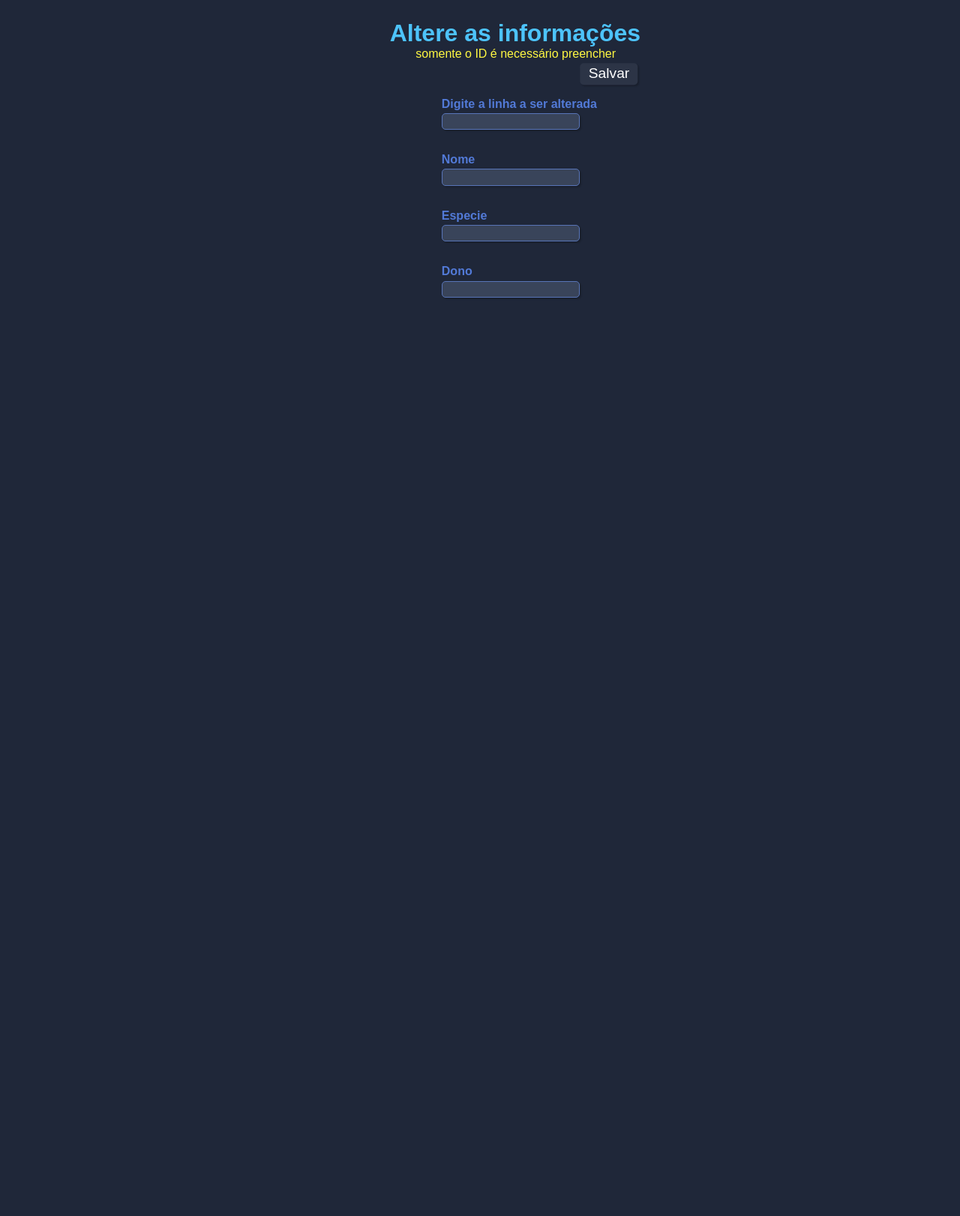
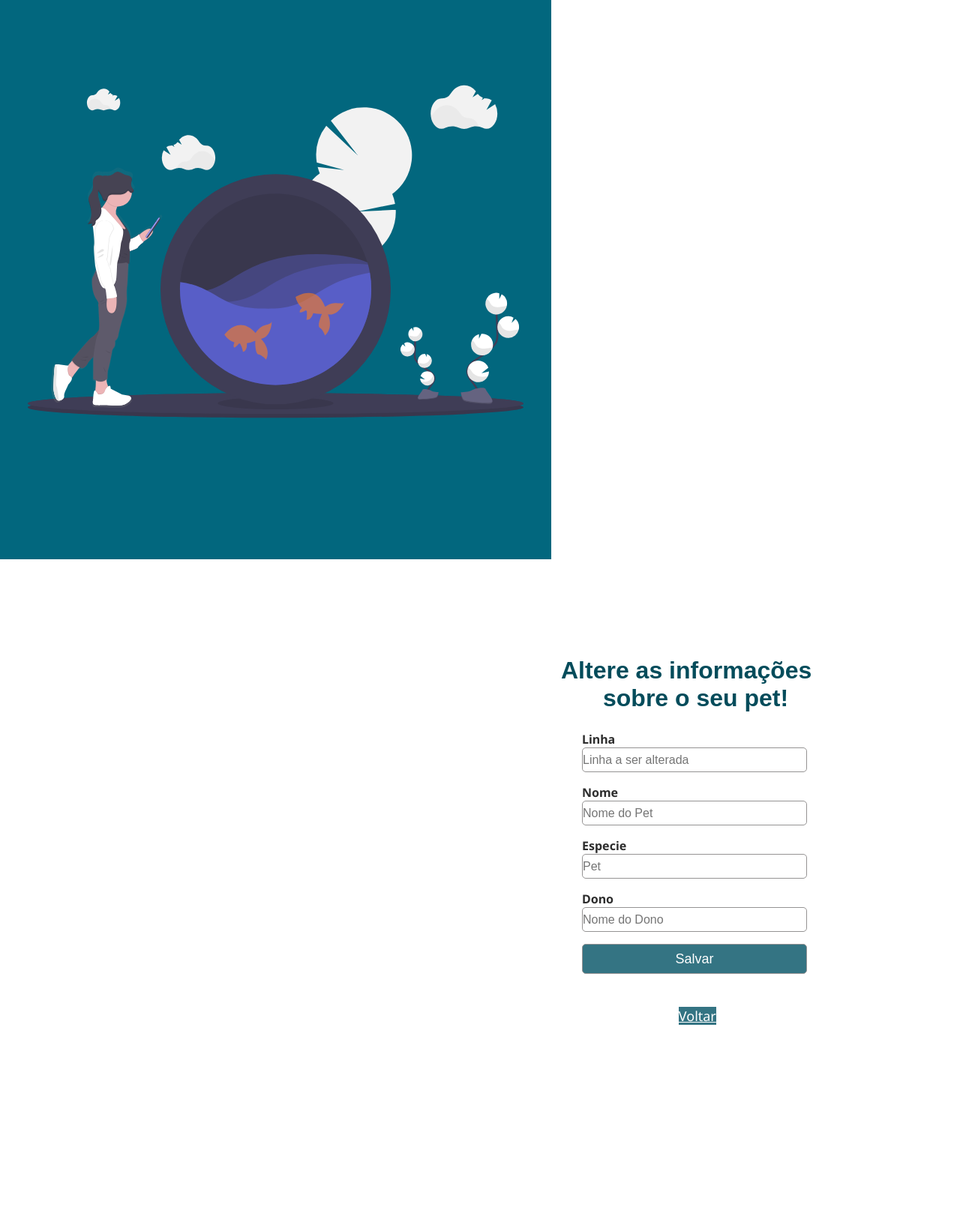
Before and after one commit to felipe-paes/teste, a Flask app: page /alterar in a window 1280 px wide. Shown: the whole page at 75% size. Before the commit the page ends 397 px from the top, so only its background shows below. Run offline with Flask 2, Linux system fonts and the light colour scheme.

Commit message:
finalizado

```diff
--- a/function.py
+++ b/function.py
@@ -20,5 +20,5 @@ def deletar(i):
 
 def alterar(i, name, especie, dono):
     deletar(i)
-    insert(name, especie, dono)
+    create(name, especie, dono)
     return
--- a/static/styles/alterar.css
+++ b/static/styles/alterar.css
@@ -1,97 +1,132 @@
 *{
     margin: 0;
     padding: 0;
-}
-
-#titulo{
-    font-family: sans-serif;
-    color: #4DC3FA;
-    margin-left: -10%;
-}
-
-#subtitulo{
-    font-family: sans-serif;
-    color: #FFF842;
-    margin-left: -5%;
 
 }
 
-fieldset {
-    border: 0;
+#title{
+    font-family: 'Nunito', sans-serif;
+    color: #044C5B;
+    margin-left: 5%;
+}
+#title2{
+    font-family: 'Nunito', sans-serif;
+    color: #044C5B;
+    margin-left: 15%;
 }
 
+
+fieldset{
+    border:0;
+
+}
 body{
-    background-color: #1F2739;
-    font-family: sans-serif;
+    background-color: #ffff;
+    font-family:'Poppins' sans-serif;
     font-size: 1em;
-    color: #A7A1AE;
-
-    margin-left: 46%;
+    color: #2d2d2d;
+    /*margin-left: 36%;
     margin-top: 2%;
-    justify-content: center;
+    justify-content: flex-end;*/
 }
 
 input, select, textarea, button{
+    border: 1px solid #959393;
     border-radius: 5px;
+
 }
 
-.campo {
+.camp{
+    margin-left: 10%;
     margin-bottom: 1em;
+
 }
 
-.campo label{
-    margin-top: 15%;
-    margin-bottom: 0.2em;
-    color: #527ad7;
+.camp label{
+    margin-top: 0.2em;
+    color: #2d2d2d;
     display: block;
 }
 
-fieldset.grupo {
+fieldset.group.camp{
+
     float: left;
     margin-right: 1em;
+}
+
+.petImage{
+    margin-top: 45px;
+    width: 200px;
+    height: 130px;
+    margin-left: 18%;
+    justify-content: flex-end ;
 
 }
 
-.campo input[type="text"], .campo select, .campo textarea {
-    padding: 0.2em;
-    border: 1px solid #5875b8;
-    box-shadow: 2px 2px 2px rgb(0,0,0,0.2);
-    display: block;
+input{
+    font-family: 'Poppins' sans-serif;
+    font-size: medium;
+    height: 33px;
+    width: 300px;
+    justify-content: flex-end;
 }
 
-.campo select option{
-    padding-right: 1em;
+.buttom{
+    margin-left: 10%;
+    height: 40px;
+    width: 300px;
+    background-color: #347483;
+    color: #ffff;
+    font-family: 'Poppins' sans-serif;
+    font-size:large;
+
 }
 
-.campo input:focus, .campo select:focus, .campo textarea:focus {
-    background:  #326bf1;
+button:hover{
+    background-color: #044C5B;
 }
 
-.botao {
-    font-size: 1.2em;
-    background: #2C3446;
-    border: 0;
-    margin-bottom: 1em;
-    color: white;
-    padding: 0.2em 0.6em;
-    box-shadow: 2px 2px 2px rgb(0,0,0,0.2);
-    text-shadow: rgb(0,0,0,0.2);
-    position: sticky;
-    top: 80%;
-    left: 52%;
-    margin-right: -50%;
-    transform: translate(-50%, -50%);
+.nome{
+    font-family:Arial, Helvetica, sans-serifs;
 }
 
-.botao:hover {
-    background: #6495ED;
-    box-shadow: inset 2px 2px 2px rgb(0,0,0,0.2);
-    text-shadow: none;
+.check-in{
+    font-family: 'Poppins' sans-serif;
+    font-weight: lighter;
+    color: #959393;
 }
 
-.botao, select{
-    cursor: pointer;
+.esquerda{
+
+    float: left;
+    background-color:#02677e;
+    width: 735px;
+    height: 746px;
+
 }
-input {
-	background-color: #39445a;
+
+.direita{
+
+    float: right;
+    margin-top: 130px;
+    background-color: #ffff;
+    width: 560px;
+    height: 746px;
+
 }
+
+input[type="date"]{
+
+    font-family: "Popping" sans-serif;
+    font-size: 20px;
+    background-color: #ffff;
+    color: #474646;
+    font-size:medium ;
+}
+
+.arte{
+    justify-content: center;
+    margin-left: 5%;
+    width: 90%;
+    height: 90%;
+}
--- a/static/styles/create.css
+++ b/static/styles/create.css
@@ -1,95 +1,132 @@
 *{
     margin: 0;
     padding: 0;
-}
-
-#titulo{
-    font-family: sans-serif;
-    color: #4DC3FA;
-    margin-left: -5%;
-}
-
-#subtitulo{
-    font-family: sans-serif;
-    color: #FFF842;
-    margin-left: 0%;
 
 }
 
-fieldset {
-    border: 0;
+#title{
+    font-family: 'Nunito', sans-serif;
+    color: #044C5B;
+    margin-left: 5%;
+}
+#title2{
+    font-family: 'Nunito', sans-serif;
+    color: #044C5B;
+    margin-left: 15%;
 }
 
+
+fieldset{
+    border:0;
+
+}
 body{
-    background-color: #1F2739;
-    font-family: sans-serif;
+    background-color: #ffff;
+    font-family:'Poppins' sans-serif;
     font-size: 1em;
-    color: #A7A1AE;
-
-    margin-left: 46%;
+    color: #2d2d2d;
+    /*margin-left: 36%;
     margin-top: 2%;
-    justify-content: center;
+    justify-content: flex-end;*/
 }
 
 input, select, textarea, button{
+    border: 1px solid #959393;
     border-radius: 5px;
+
 }
 
-.campo {
+.camp{
+    margin-left: 10%;
     margin-bottom: 1em;
+
 }
 
-.campo label{
-    margin-top: 15%;
-    margin-bottom: 0.2em;
-    color: #527ad7;
+.camp label{
+    margin-top: 0.2em;
+    color: #2d2d2d;
     display: block;
 }
 
-fieldset.grupo {
+fieldset.group.camp{
+
     float: left;
     margin-right: 1em;
+}
+
+.petImage{
+    margin-top: 45px;
+    width: 200px;
+    height: 130px;
+    margin-left: 18%;
+    justify-content: flex-end ;
 
 }
 
-.campo input[type="text"], .campo select, .campo textarea {
-    padding: 0.2em;
-    border: 1px solid #5875b8;
-    box-shadow: 2px 2px 2px rgb(0,0,0,0.2);
-    display: block;
+input{
+    font-family: 'Poppins' sans-serif;
+    font-size: medium;
+    height: 33px;
+    width: 300px;
+    justify-content: flex-end;
 }
 
-.campo select option{
-    padding-right: 1em;
+.buttom{
+    margin-left: 10%;
+    height: 40px;
+    width: 300px;
+    background-color: #347483;
+    color: #ffff;
+    font-family: 'Poppins' sans-serif;
+    font-size:large;
+
 }
 
-.campo input:focus, .campo select:focus, .campo textarea:focus {
-    background:  #326bf1;
+button:hover{
+    background-color: #044C5B;
 }
 
-.botao {
-    font-size: 1.2em;
-    background: #2C3446;
-    border: 0;
-    margin-bottom: 1em;
-    color: white;
-    padding: 0.2em 0.6em;
-    position: sticky;
-    box-shadow: 2px 2px 2px rgb(0,0,0,0.2);
-    text-shadow: rgb(0,0,0,0.2);
-    margin-right: -50%;
-    transform: translate(-50%, -50%);
+.nome{
+    font-family:Arial, Helvetica, sans-serifs;
 }
 
-.botao:hover {
-    background: #6495ED;
-    box-shadow: inset 2px 2px 2px rgb(0,0,0,0.2);
-    text-shadow: none;
+.check-in{
+    font-family: 'Poppins' sans-serif;
+    font-weight: lighter;
+    color: #959393;
 }
 
-.botao, select{
-    cursor: pointer;
+.esquerda{
+
+    float: left;
+    background-color:#02677e;
+    width: 735px;
+    height: 746px;
+
 }
-input {
-	background-color: #39445a;
+
+.direita{
+
+    float: right;
+    margin-top: 130px;
+    background-color: #ffff;
+    width: 560px;
+    height: 746px;
+
 }
+
+input[type="date"]{
+
+    font-family: "Popping" sans-serif;
+    font-size: 20px;
+    background-color: #ffff;
+    color: #474646;
+    font-size:medium ;
+}
+
+.arte{
+    justify-content: center;
+    margin-left: 5%;
+    width: 90%;
+    height: 90%;
+}
--- a/static/styles/login.css
+++ b/static/styles/login.css
@@ -111,6 +111,15 @@ color: #044C5B;
 box-shadow: 0px 10px 40px -12px #00ff8052;
 }
 
+.btn-voltar{
+    margin-left: 33%;
+    height: 50px;
+    width: 300px;
+    background-color: #347483;
+    color: #ffff;
+    font-family: 'Poppins' sans-serif;
+    font-size:large;
+}
 
 @media only screen and (max-width:950px){
 .card-login{
--- a/templates/alterar.html
+++ b/templates/alterar.html
@@ -4,38 +4,44 @@
     <meta charset="UTF-8">
     <meta http-equiv="X-UA-Compatible" content="IE=edge">
     <meta name="viewport" content="width=device-width, initial-scale=1.0">
-    <link rel="stylesheet" href='/static/styles/alterar.css' />
+    <link rel="stylesheet" href='/static/styles/create.css' />
+    <link rel="stylesheet" href='/static/styles/login.css'/>
     <title>Alterar</title>
 </head>
 <body>
+    <div class="esquerda" id="div">
+        <img class="arte" src="/static/assets/undraw_fish_bowl_uu88.svg">
+    </div>
+    <div class="direita" id="div">
     <div>
-        <h1 id="titulo">Altere as informações</h1>
-        <p id="subtitulo">somente o ID é necessário preencher</p>
+        <h1 id="title">Altere as informações<br></h1>
+        <h1 id="title2"> sobre o seu pet!</h1>
         <br>
     </div>
     {%block conteudo%}
-    <form method="POST">
-        <fieldset class="grupo" >
-            <div class="campo">
-                <label for="i"><strong>Digite a linha a ser alterada</strong></label>
-                <input type="text" name="i" id="i" required>
+    <form method= "POST">
+        <fieldset class="group">
+            <div class="camp">
+                <label for="i"><strong>Linha</strong></label>
+                <input type="text" name="i" id="i" placeholder="Linha a ser alterada" required>
             </div>
-            <div class="campo">
+            <div class="camp">
                 <label for="name"><strong>Nome</strong></label>
-                <input type="text" name="name" id="name" >
+                <input type="text" name="name" id="name" placeholder="Nome do Pet" required>
             </div>
-            <div class="campo">
+            <div class="camp">
                 <label for="especie"><strong>Especie</strong></label>
-                <input type="text" name="especie" id="especie" >
+                <input type="text" name="especie" id="especie" placeholder="Pet" required>
             </div>
-            <div class="campo">
+            <div class="camp">
                 <label for="dono"><strong>Dono</strong></label>
-                <input type="text" name="dono" id="dono" >
+                <input type="text" name="dono" id="dono" placeholder="Nome do Dono" required>
             </div>
-            </div>
+            <button class="buttom" type="submit" > Salvar</button><br><br><br>
+            <a class="btn-voltar" href="home" style="text-align: center;">Voltar</a>
         </fieldset>
-            <button class="botao" type="submit" > Salvar</button>
     </form>
     {%endblock%}
+    </div>
 </body>
 </html>
```
Also changed, not shown: hotel.csv (+3 -4 lines), static/styles/home.css (+63 -2 lines), templates/create.html (+17 -9 lines), templates/deletar.html (+15 -9 lines), templates/home.html (+6 -5 lines), static/assets/caminhar_dog.jpeg (added), static/assets/undraw_dog_walking_re_l61p.svg (added), static/assets/undraw_fish_bowl_uu88.svg (added), static/assets/undraw_friends_r511.svg (added), static/assets/undraw_playing_fetch_cm19.svg (added).
